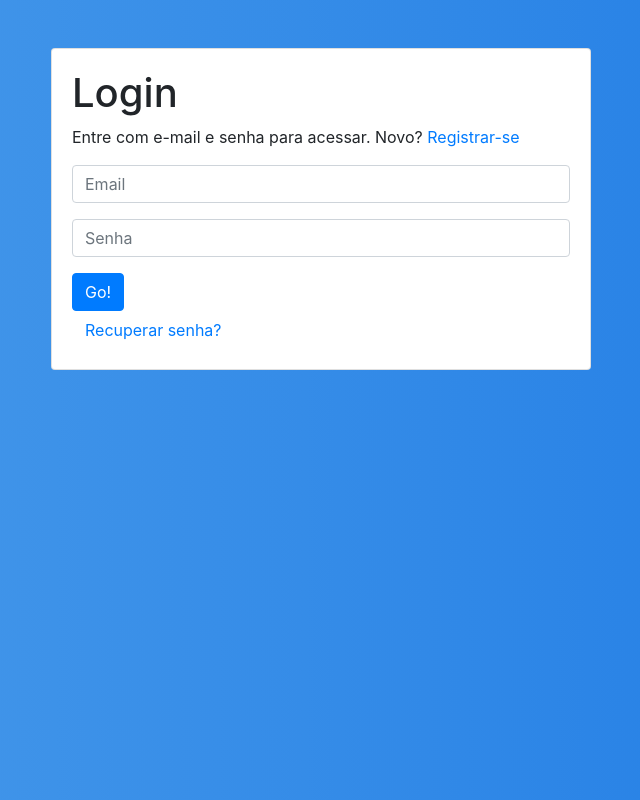
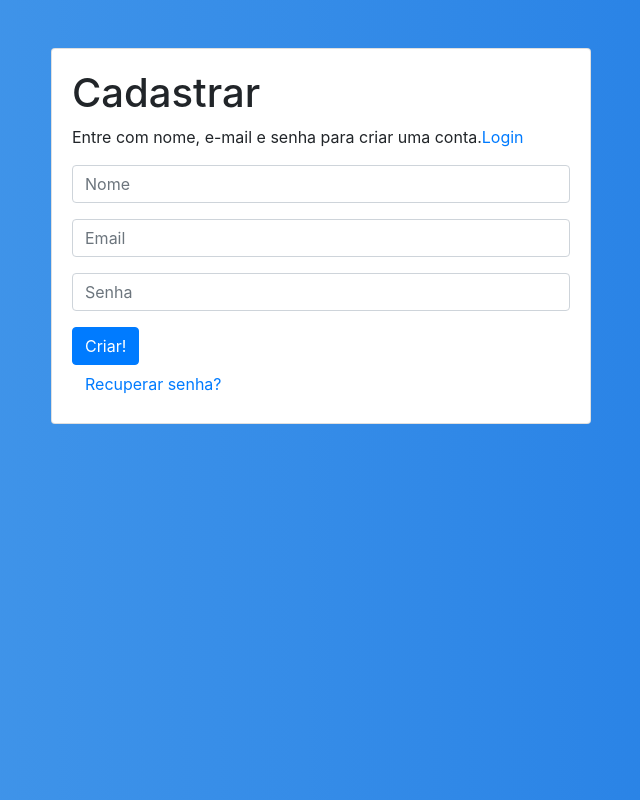
Before and after one commit to jamangueira7/admin-template-react-js-son, a React (Create React App) app: page /register in a window 1280 px wide. Shown: the whole page, without its empty margins (319-959 px from the left). Built offline with nearby package versions, Linux system fonts and the light colour scheme.

Commit message:
finalizando component de criação

```diff
--- a/src/components/Register.js
+++ b/src/components/Register.js
@@ -16,7 +16,7 @@ import {
 const Register = () => {
     useClass('bg-blue');
 
-    const handleLogin = () => {
+    const handleCreate = () => {
         console.log('login')
     }
     return (
@@ -27,10 +27,13 @@ const Register = () => {
                        <Card>
                          <CardBody>
                              <Form>
-                                 <h1>Login</h1>
+                                 <h1>Cadastrar</h1>
                                  <p>
-                                     Entre com e-mail e senha para acessar. Novo? <Link to="register">Registrar-se</Link>
+                                     Entre com nome, e-mail e senha para criar uma conta.<Link to="login">Login</Link>
                                  </p>
+                                 <InputGroup className="mb-3">
+                                     <Input type="text" placeholder="Nome"></Input>
+                                 </InputGroup>
                                  <InputGroup className="mb-3">
                                      <Input type="email" placeholder="Email"></Input>
                                  </InputGroup>
@@ -38,7 +41,7 @@ const Register = () => {
                                      <Input type="password" placeholder="Senha"></Input>
                                  </InputGroup>
                                  <InputGroup>
-                                     <Button color="primary" onClick={handleLogin}>Go!</Button>
+                                     <Button color="primary" onClick={handleCreate}>Criar!</Button>
                                  </InputGroup>
                                  <InputGroup>
                                      <Link to="forgot">
```
Also changed, not shown: 1 other file (tests, documents, lock files or other folders).
